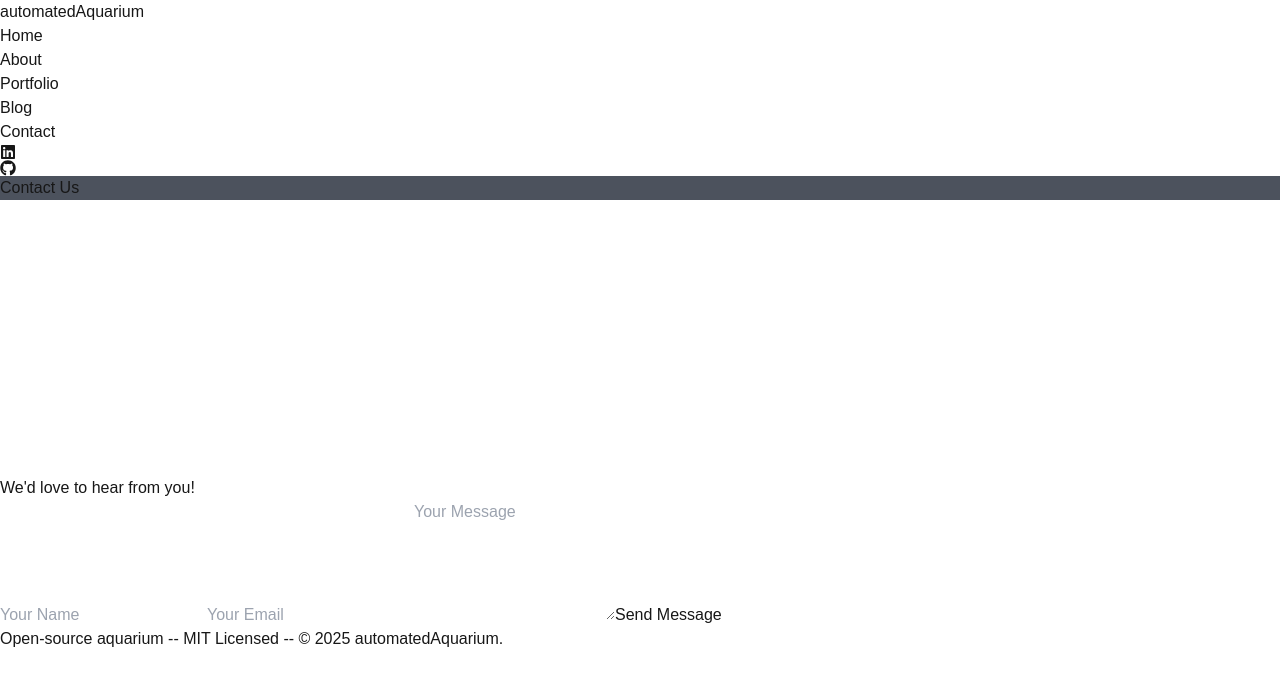
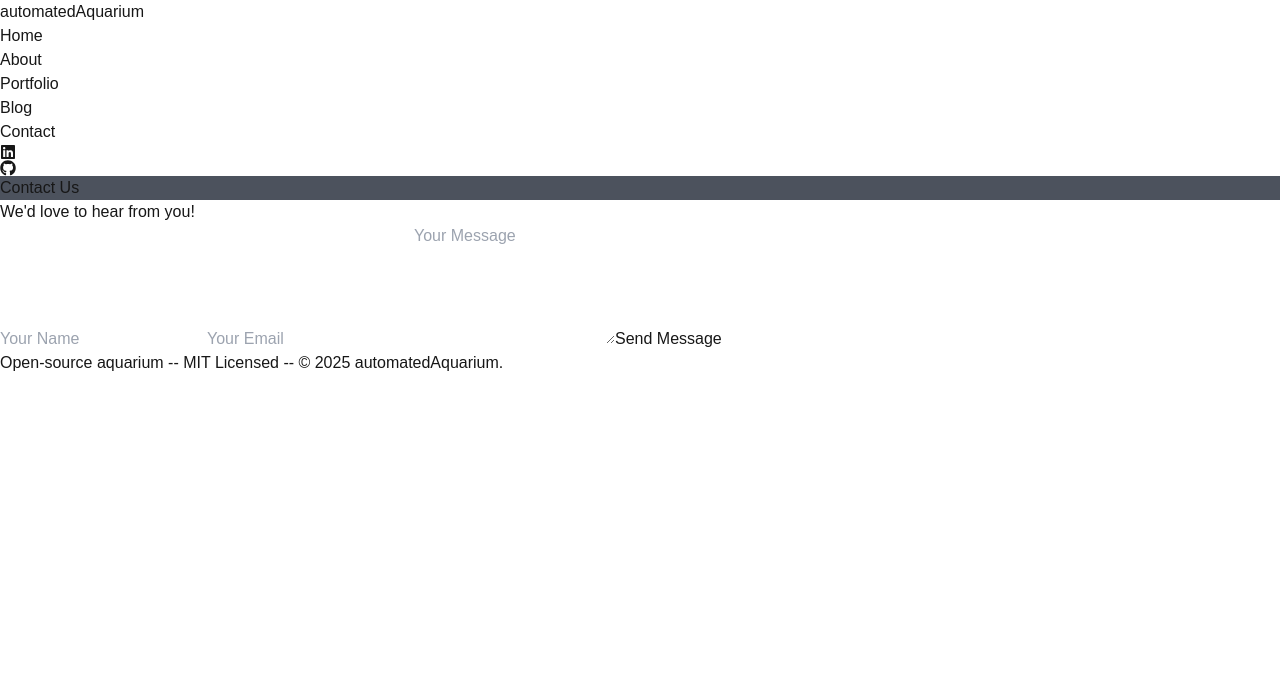
Before and after one commit to Joserra13/automated-aquarium, a Next.js app in the folder automated-aquarium-web/: page /contact in a window 1280 px wide. Shown: the top 686 px of the page. Built offline with nearby package versions, Linux system fonts and the light colour scheme.

Commit message:
Feat:  Finish static Contact page

```diff
--- a/automated-aquarium-web/src/app/contact/page.tsx
+++ b/automated-aquarium-web/src/app/contact/page.tsx
@@ -1,21 +1,22 @@
+/* eslint-disable react/no-unescaped-entities */
+
+
 export default function Contact() {
   return (
-    <div className="grid grid-rows-[20px_1fr_20px] items-center justify-items-center p-8 pb-20 gap-16 sm:p-20 pt-32">
-      <div
-        className="flex flex-col gap-4 items-center justify-center text-center sm:text-left"
-        style={{
-          // backgroundImage: "url('/contactBackground.jpg')",
-          // backgroundSize: "cover",
-          // backgroundPosition: "center",
-          width: "100%",
-          height: "300px",
-        }}
-      >
-        <div style={{ backgroundColor: "rgba(17, 24, 39, 0.75)" }} className="p-8">
+    <div className="flex grid-rows-[20px_1fr_20px] items-center justify-items-center p-8 pb-20 gap-16 sm:p-20 pt-32 ml-16 mr-16">
+      <main className="flex-1 flex items-center justify-center relative h-[400px] sm:h-[500px]">
+        {/* Background Image */}
+        <div
+          className="absolute inset-0 bg-cover bg-center rounded"
+          style={{ backgroundImage: "url('/contact.png')" }}
+        />
+
+        {/* Content Centered */}
+        <div className="relative z-10 text-white text-center p-8 rounded" style={{ backgroundColor: "rgba(17, 24, 39, 0.75)" }}>
           <h1 className="text-4xl font-semibold">Contact Us</h1>
         </div>
-      </div>
-      <main className="flex flex-col gap-8 row-start-2 items-center sm:items-start">
+      </main>
+      <main className="flex-1 flex-col gap-8 row-start-2 items-center sm:items-start">
         <div className="flex flex-col gap-4 items-center">
           <h2 className="text-xl font-semibold">We'd love to hear from you!</h2>
           <form className="flex flex-col gap-4 w-full max-w-md">
--- a/automated-aquarium-web/src/app/page.tsx
+++ b/automated-aquarium-web/src/app/page.tsx
@@ -2,7 +2,7 @@ import Image from "next/image";
 
 export default function Home() {
   return (
-    <div className="grid grid-rows-[20px_1fr_20px] items-center justify-items-center p-8 pb-20 gap-16 sm:p-20 pt-32">
+    <div className="grid grid-rows-[20px_1fr_20px] items-center justify-items-center p-8 pb-20 gap-16 sm:p-20 pt-32 mr-16 ml-16">
       <div
         className="flex flex-col gap-4 items-center justify-center text-center sm:text-left"
         style={{
```
Also changed, not shown: automated-aquarium-web/public/contact.png (added).
